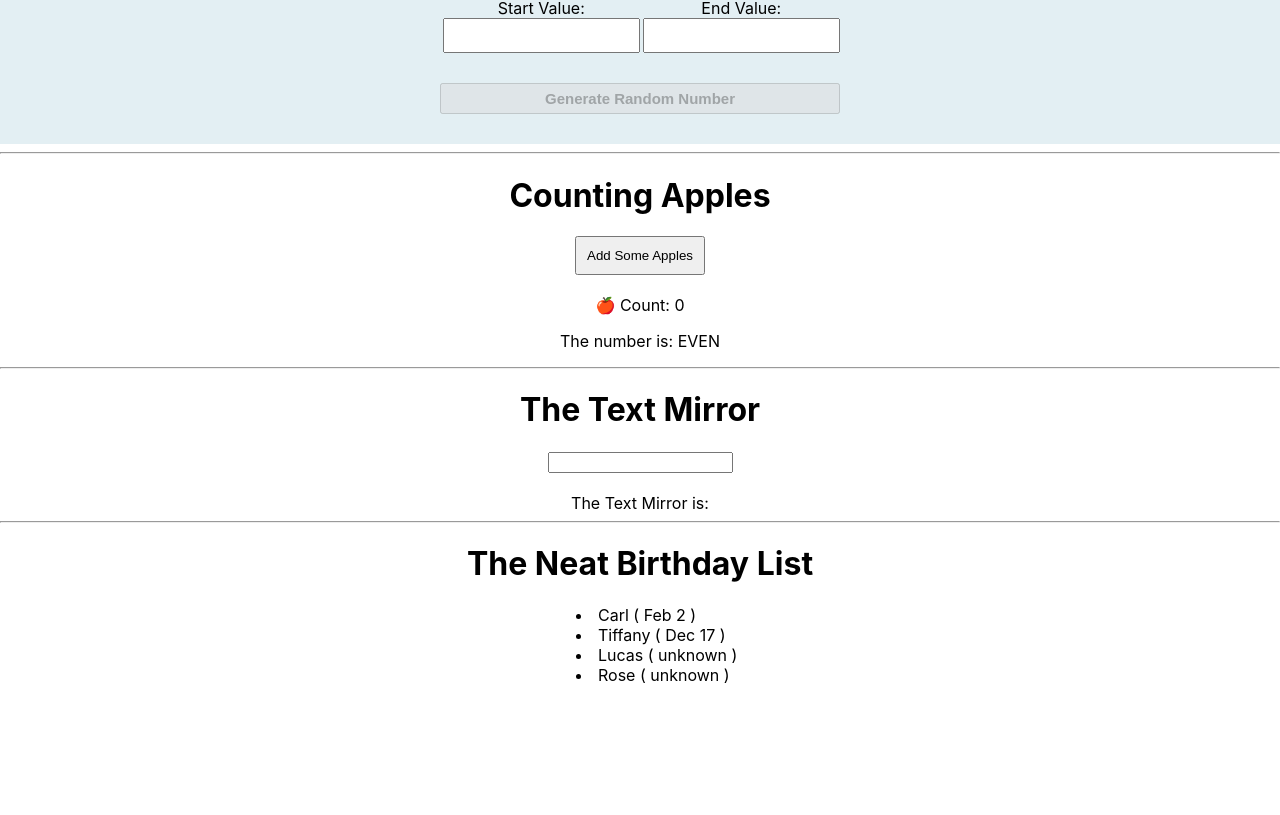
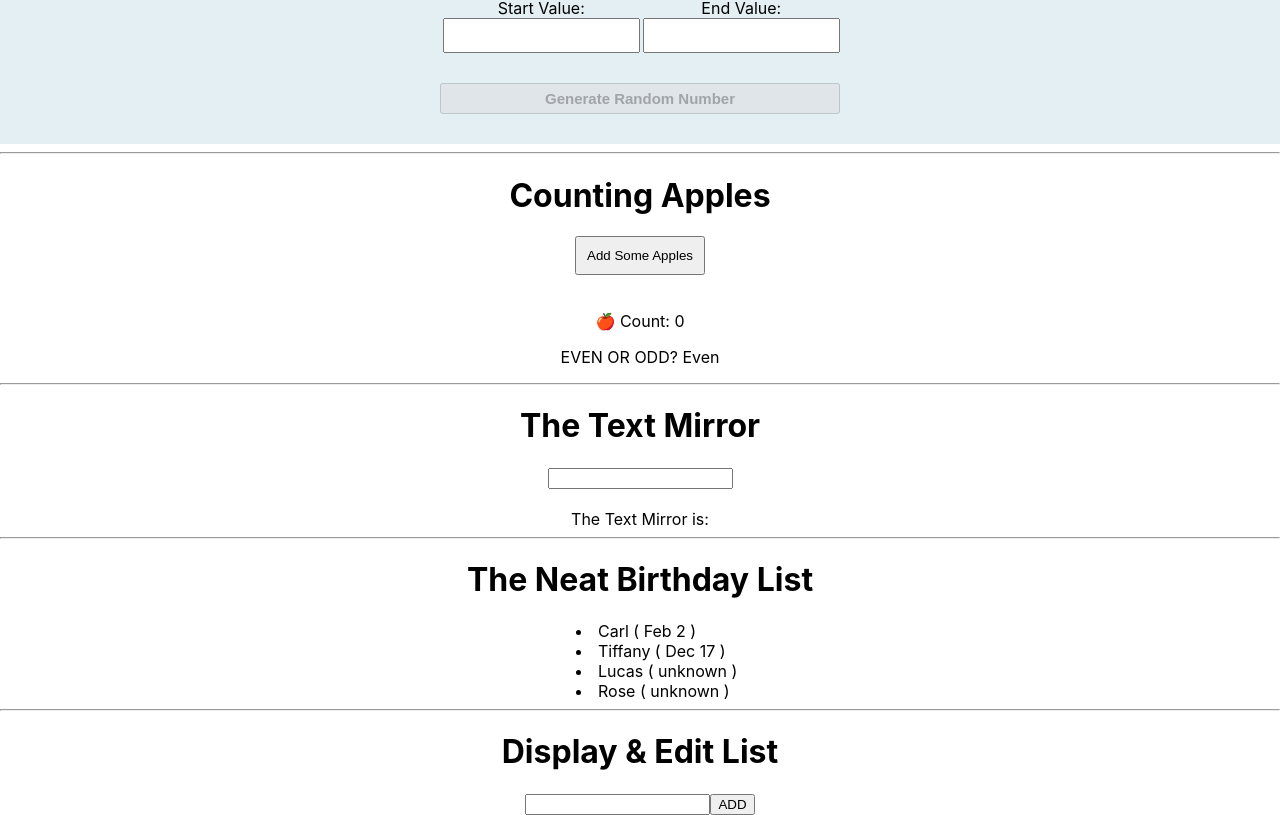
Before and after one commit to annamolaohein/proj-1-coinflip, a React (Create React App) app: page / in a window 1280 px wide. Shown: the part 692-1507 px from the top of the page. Before the commit the page ends 1377 px from the top, so only its background shows below. Built offline with nearby package versions, Linux system fonts and the light colour scheme.

Commit message:
code check

```diff
--- a/src/component/CoinFlip.css
+++ b/src/component/CoinFlip.css
@@ -65,13 +65,13 @@
 }
 
 /* The Text Mirror */
-.Text_Mirror input {
+.TextMirror input {
   margin-bottom: 20px;
 }
 
 /* The Neat Birthday List */
 
-.Neat_Birthday li {
+.NeatBirthday li {
   text-align: left;
   margin-left: 45%;
 }
--- /dev/null
+++ b/src/component/CountApple.js
@@ -0,0 +1,35 @@
+import React, { useState, useEffect } from 'react'
+import "./CoinFlip.css";
+
+export const CountApple = () => {
+
+    const [countApple, setCountApple] = useState(0);
+    const [evenOrOdd, setEvenOrOdd] = useState("");
+
+    // const addApples = (randomVal) => {
+    //     setCountApple(countApple + randomVal);
+    // }
+
+    const generateRandom = () => {
+        return (Math.round(Math.random() * 10) % 3) + 1
+    }
+    useEffect(() => {
+        setEvenOrOdd(countApple % 2 === 0 ? "Even" : "Odd")
+    }, [countApple])
+
+    return (
+        <div className='CountApple'>
+            <h1>Counting Apples</h1>
+            <button
+                onClick={() => setCountApple(countApple + generateRandom())}>
+                Add Some Apples
+            </button>
+            <div>
+                <p>🍎 Count: {countApple}</p>
+                <p>EVEN OR ODD? {evenOrOdd}</p>
+            </div>
+
+        </div>
+    )
+
+}
--- a/src/component/Count_Apple.js
+++ /dev/null
@@ -1,32 +0,0 @@
-import React, { useState, useEffect } from 'react'
-import "./CoinFlip.css";
-
-export const Count_Apple = () => {
-    const counter = React.useRef(0);
-    const [countApple, setCountApple] = useState(0);
-    const Add = () => {
-        counter.current = counter.current + 1;
-        // setCountApple(counter.current);
-        setCountApple(Math.floor(Math.random() * counter.current));
-    }
-    const isEven = useEffect(() => {
-        console.log("countApple", countApple)
-    }, [countApple]);
-    return (
-        <div className='CountApple'>
-            <h1>Counting Apples</h1>
-            <button
-                onClick={Add}>
-                Add Some Apples
-            </button>
-            <div className='count'>
-                <label>🍎 Count: {countApple}</label>
-            </div>
-            <div>
-                <p>The number is: {countApple % 2 == 0 ? "EVEN" : "ODD"}</p>
-
-            </div>
-        </div>
-    )
-
-}
--- /dev/null
+++ b/src/component/DisplayEditList.js
@@ -0,0 +1,14 @@
+import React from 'react';
+
+
+export const DisplayEditList = () => {
+  return (
+    <div className='DisplayEditList'>
+        <h1>Display & Edit List</h1>
+        <div>
+            <input type="text" className='task-input'/>
+            <button type='submit' className='btn-add'>ADD</button>
+        </div>
+    </div>
+  )
+}
--- a/src/component/NeatBirthdayList.js
+++ b/src/component/NeatBirthdayList.js
@@ -26,7 +26,7 @@ export const NeatBirthdayList = () => {
     })
 
     return (
-        <div className='Neat_Birthday'>
+        <div className='NeatBirthday'>
             <h1>The Neat Birthday List</h1>
             <div>
                 {show}
--- a/src/component/TextMirror.js
+++ b/src/component/TextMirror.js
@@ -7,7 +7,7 @@ export const TextMirror = () => {
     }
 
     return (
-        <div className='Text_Mirror'>
+        <div className='TextMirror'>
             <h1>The Text Mirror</h1>
             <div>
                 <input type="text"
--- a/src/pages/HomePage.js
+++ b/src/pages/HomePage.js
@@ -1,10 +1,11 @@
 import React from "react";
-import { Count_Apple } from "../component/Count_Apple";
+import { CountApple } from "../component/CountApple";
 import { ClassCoinFlip } from "../component/ClassCoinFlip";
 import { CoinFlip } from "../component/CoinFlip";
 import { Random } from "../component/Random";
 import { TextMirror } from "../component/TextMirror";
 import { NeatBirthdayList } from "../component/NeatBirthdayList";
+import { DisplayEditList } from "../component/DisplayEditList";
 
 export const HomePage = () => {
   return (
@@ -16,11 +17,13 @@ export const HomePage = () => {
       <hr/>
       <Random/>
       <hr/>
-      <Count_Apple/>
+      <CountApple/>
       <hr/>
       <TextMirror/>
       <hr/>
       <NeatBirthdayList/>
+      <hr/>
+      <DisplayEditList/>
     </div>
   );
 };
```
Also changed, not shown: src/component/DisplayEditList.css (added).
